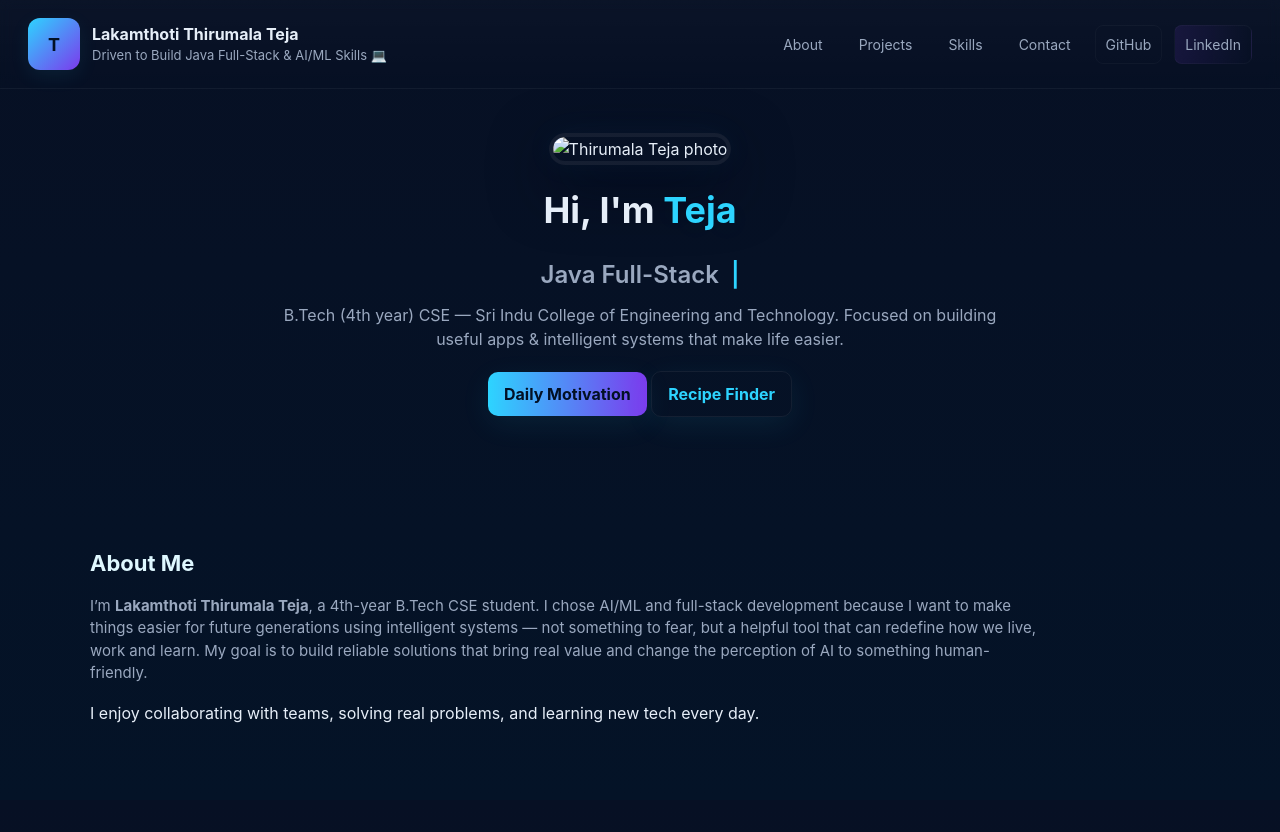
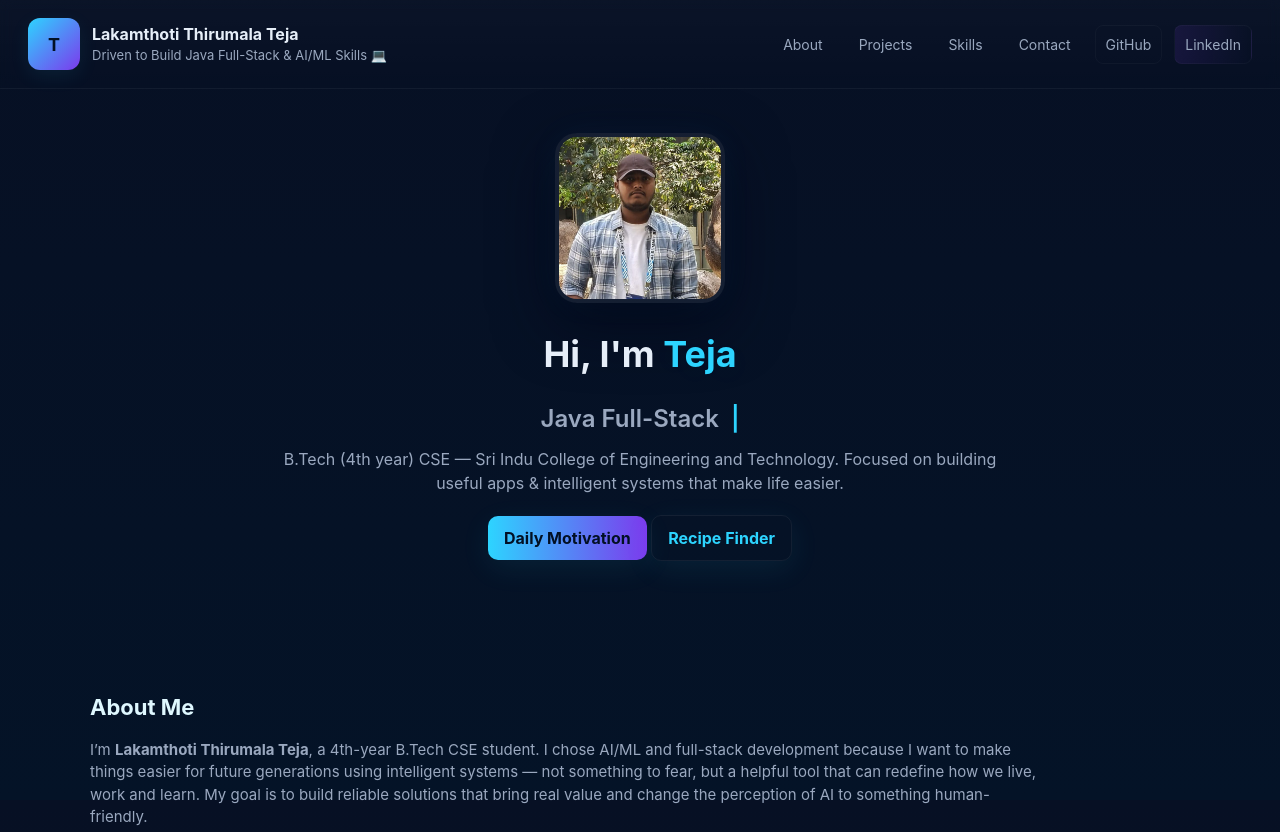
Before and after one commit to Teja83-creater/Teja-PortFolio, a plain HTML site: page index.html in a window 1280 px wide. Shown: the top 832 px of the page. Drawn offline with Linux system fonts and the light colour scheme.

Commit message:
Update index.html

```diff
--- a/index.html
+++ b/index.html
@@ -29,7 +29,7 @@
     <!-- HERO -->
     <section id="hero" class="panel hero">
       <div class="hero-inner">
-        <img src="WhatsApp Image 2025-10-03 at 20.07.05_6229409c.jpg" alt="Thirumala Teja photo" class="photo" />
+        <img src="Teja.jpg" alt="Thirumala Teja photo" class="photo" />
         <h1 class="hero-title">Hi, I'm <span class="accent">Teja</span></h1>
         <h2 class="tagline"><span id="typed"></span><span class="cursor">|</span></h2>
         <p class="hero-desc">
```
